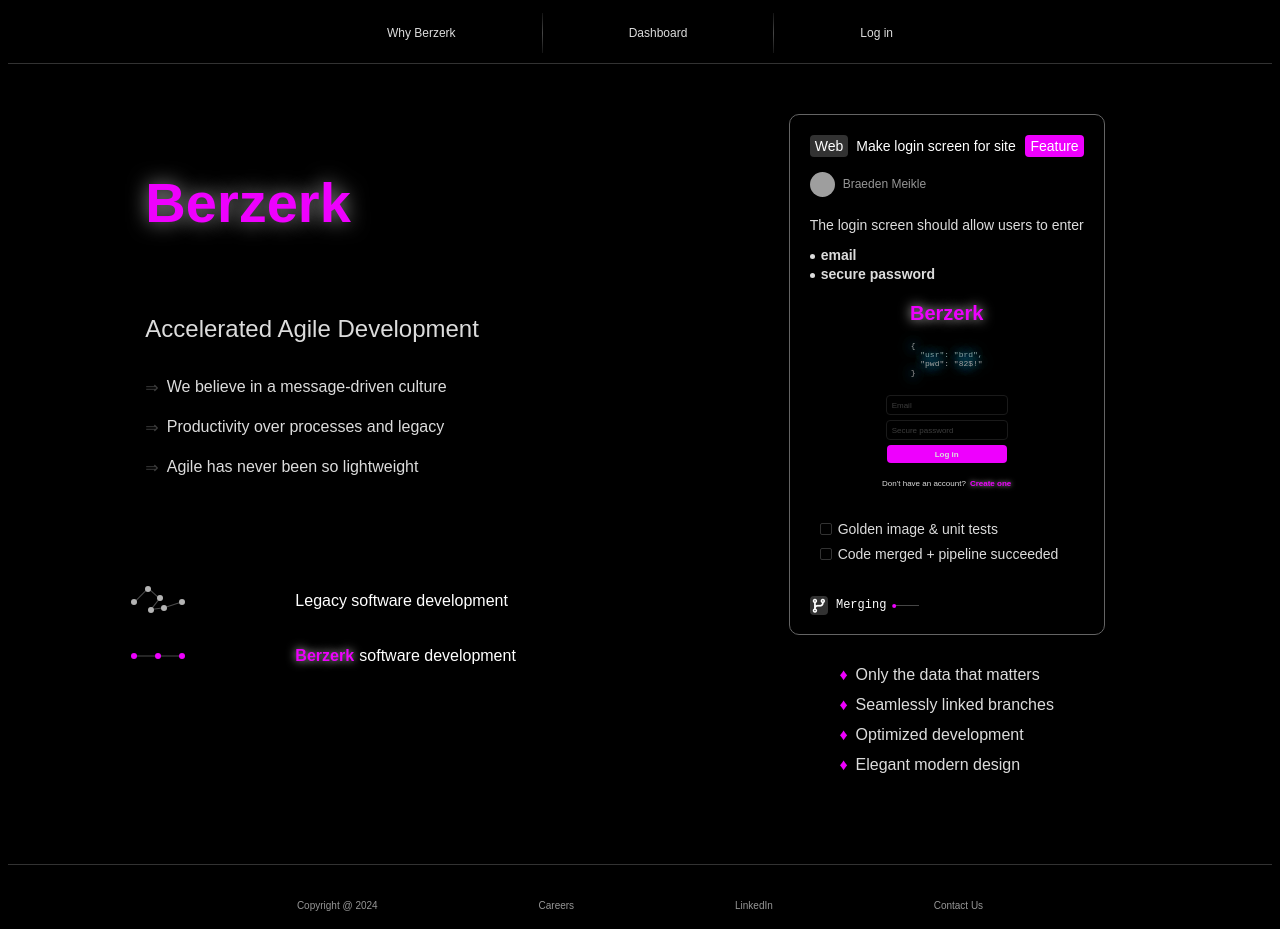
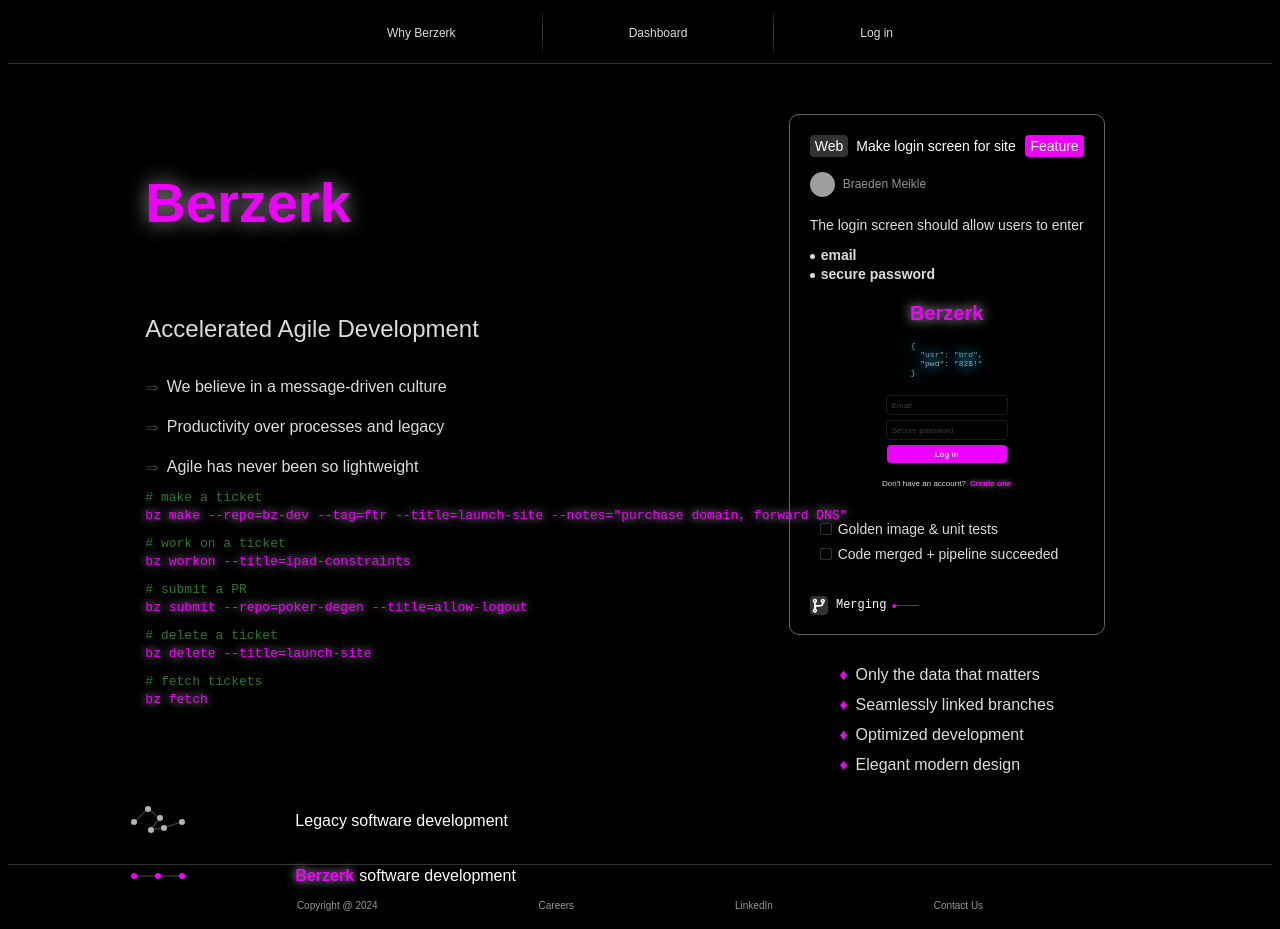
Before and after one commit to bmeikle56/bz-dev, a Next.js app: page /home in a window 1280 px wide. Built offline with nearby package versions, Linux system fonts and the light colour scheme; grey boxes are pictures that could not be loaded.

Commit message:
Add bz cmds to the home page

```diff
--- a/src/app/cmp/Components.js
+++ b/src/app/cmp/Components.js
@@ -4,7 +4,7 @@
 import { BBullet } from './impl/BBullet'
 import { BZtxt } from './impl/BZtxt'
 import { CBList } from './impl/CBList'
-import { ccode, CCode } from './impl/CCode'
+import { ccode, CCode,BZCCode } from './impl/CCode'
 import { Footer } from './impl/Footer'
 import { Goal } from './impl/items/goal/Goal'
 import { Pfp } from './impl/Pfp'
@@ -30,5 +30,6 @@ export {
   TabBar,
   Vdiv,
   Work,
-  RichWork
+  RichWork,
+  BZCCode
 }
--- a/src/app/cmp/impl/CCode.js
+++ b/src/app/cmp/impl/CCode.js
@@ -10,7 +10,8 @@ const ccode = {
   lightyellow: 'rgb(205, 198, 156)',
   yellow: 'rgb(244, 216, 63)',
   salmon: 'rgb(199, 136, 108)',
-  green: 'rgb(42, 121, 43)'
+  green: 'rgb(42, 121, 43)',
+
 }
 
 /// Colored code shared component
@@ -25,4 +26,12 @@ function CCode({ txt, color }) {
   )
 }
 
-export { ccode, CCode }
+function BZCCode({ txt }) {
+  return (
+    <div style={{display: 'inline'}}>
+      <pre style={{display: 'inline', color: 'rgb(238, 0, 254)', textShadow: '0px 0px 10px rgb(222, 218, 218)', fontSize: 13}}>{txt}</pre>
+    </div>
+  )
+}
+
+export { ccode, CCode, BZCCode }
--- a/src/app/home/page.js
+++ b/src/app/home/page.js
@@ -5,7 +5,7 @@ import Image from 'next/image'
 import { motion } from 'motion/react'
 import { useState } from 'react'
 
-import { BBullet, BZtxt, CBList, Footer, Spacer, TabBar, Vdiv, RichWork } from '../cmp/Components'
+import { BBullet, BZtxt, CBList, Footer, Spacer, TabBar, Vdiv, RichWork, ccode, CCode, BZCCode } from '../cmp/Components'
 
 function BZList({ items, height }) {
   return (
@@ -126,6 +126,20 @@ function IntroDiv() {
         {txt: 'Productivity over processes and legacy'},
         {txt: 'Agile has never been so lightweight'}
       ]} height={'120px'}/>
+      <CCode txt={'# make a ticket'} color={ccode.green}/>
+      <BZCCode txt={'bz make --repo=bz-dev --tag=ftr --title=launch-site --notes="purchase domain, forward DNS"'}/>
+      <Spacer height={10}/>
+      <CCode txt={'# work on a ticket'} color={ccode.green}/>
+      <BZCCode txt={'bz workon --title=ipad-constraints'}/>
+      <Spacer height={10}/>
+      <CCode txt={'# submit a PR'} color={ccode.green}/>
+      <BZCCode txt={'bz submit --repo=poker-degen --title=allow-logout'}/>
+      <Spacer height={10}/>
+      <CCode txt={'# delete a ticket'} color={ccode.green}/>
+      <BZCCode txt={'bz delete --title=launch-site'}/>
+      <Spacer height={10}/>
+      <CCode txt={'# fetch tickets'} color={ccode.green}/>
+      <BZCCode txt={'bz fetch'}/>
       {/* <TryUs/> */}
       <Spacer height={100}/>
       <FrictionPointDiv/>
```
